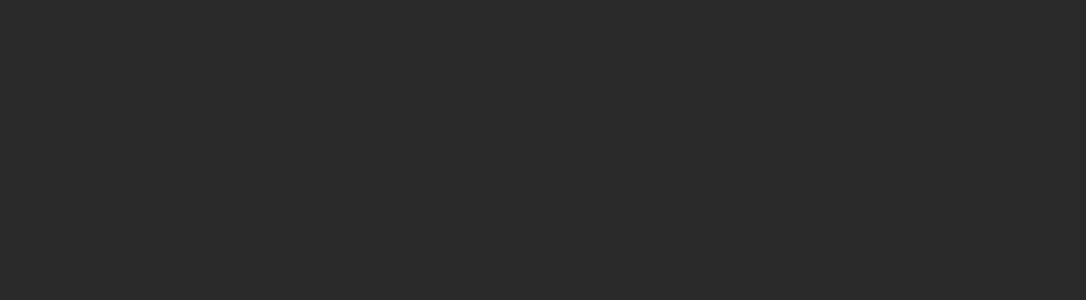
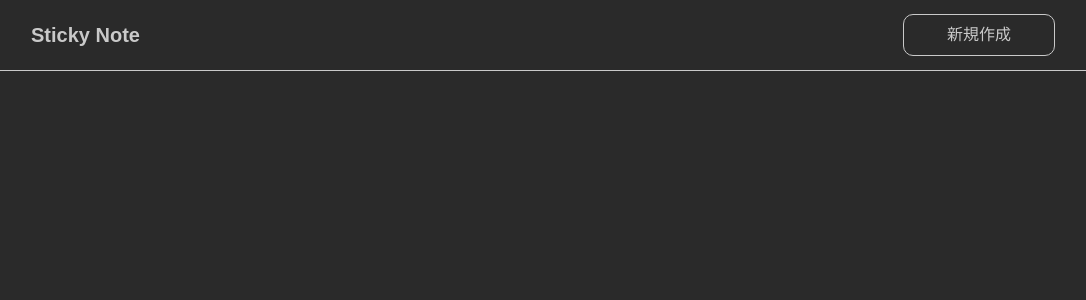
Before and after one commit to rockhopper-penguin/vue3-pinia, a Vue app in the folder src/: page / in a window 1280 px wide. Shown: the top 300 px of the page, without its empty margins (97-1183 px from the left). Built offline with nearby package versions, Linux system fonts and the light colour scheme.

Commit message:
ヘッダー呼び出し

```diff
--- a/src/src/views/IndexPage.vue
+++ b/src/src/views/IndexPage.vue
@@ -1,7 +1,12 @@
 <template>
-  <div></div>
+  <div class="main-area">
+    <!-- ヘッダー -->
+    <HeaderComponent />
+  </div>
 </template>
 
 <style scoped></style>
 
-<script></script>
+<script setup lang="ts">
+import HeaderComponent from '../components/HeaderComponent.vue'
+</script>
```
